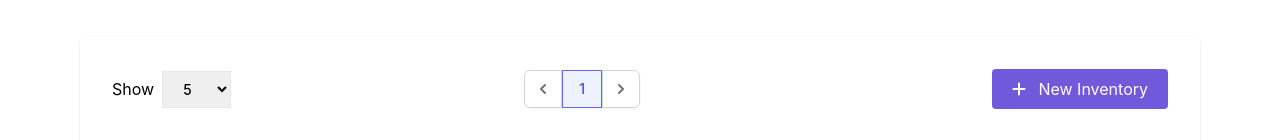
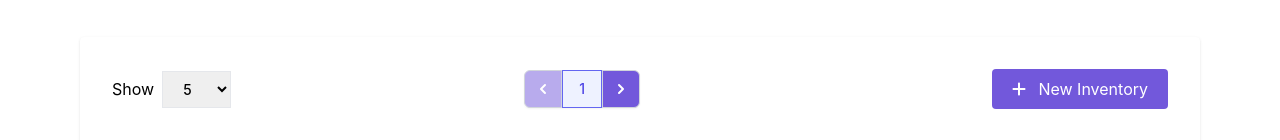
Before and after one commit to jsxshamim/warehouse-management-client, a React (Create React App) app: page /manage-inventories in a window 1280 px wide. Shown: the part 248-388 px from the top of the page. Built offline with nearby package versions, Linux system fonts and the light colour scheme; no server answers; sample sign-in values are in the browser's storage.

Commit message:
update localhost to heroku server

```diff
--- a/src/Components/Home/Features/Features.js
+++ b/src/Components/Home/Features/Features.js
@@ -4,7 +4,7 @@ import Feature from "./Feature";
 import "./Features.css";
 
 const Features = () => {
-    const [features] = useGetData("http://localhost:5000/features");
+    const [features] = useGetData("https://easystock-server.herokuapp.com/features");
 
     return (
         <section id="features" className="container mx-auto py-20 bg-gray-50">
--- a/src/Components/Home/RecentInventories/RecentInventories.js
+++ b/src/Components/Home/RecentInventories/RecentInventories.js
@@ -6,7 +6,7 @@ import RecentInventory from "./RecentInventory";
 const RecentInventories = () => {
     const navigate = useNavigate();
 
-    const [inventories] = useGetData("http://localhost:5000/inventories");
+    const [inventories] = useGetData("https://easystock-server.herokuapp.com/inventories");
 
     return (
         <section className="container mx-auto py-20 shadow-lg">
--- a/src/Components/ManageInventories/Inventories/Inventories.js
+++ b/src/Components/ManageInventories/Inventories/Inventories.js
@@ -12,7 +12,7 @@ import Pagination from "../../Shared/Pagination/Pagination";
 import "./Inventory.css";
 
 const Inventories = () => {
-    const [inventories, setInventories] = useGetData("http://localhost:5000/inventories");
+    const [inventories, setInventories] = useGetData("https://easystock-server.herokuapp.com/inventories");
     const [show, setShow] = useState(false);
     const [user] = useAuthState(auth);
     const [size, setSize] = useState(5);
@@ -27,7 +27,7 @@ const Inventories = () => {
     const handleAddInventory = async (data) => {
         const newInventory = { ...data, addedDate: new Date() };
 
-        const API = "http://localhost:5000/inventory";
+        const API = "https://easystock-server.herokuapp.com/inventory";
         try {
             await axios.post(API, newInventory);
 
@@ -45,7 +45,7 @@ const Inventories = () => {
         if (confirmed) {
             const remaining = inventories.filter((inventory) => inventory._id !== id);
             setInventories(remaining);
-            const API = `http://localhost:5000/inventory/${id}`;
+            const API = `https://easystock-server.herokuapp.com/inventory/${id}`;
             axios.delete(API).then((res) => console.log(res.data));
         }
     };
--- a/src/Components/ManageInventories/Inventory/Inventory.js
+++ b/src/Components/ManageInventories/Inventory/Inventory.js
@@ -26,7 +26,7 @@ const Inventory = ({ inventory, handleDeleteInventory }) => {
             addedDate: new Date(),
         };
 
-        const API = `http://localhost:5000/inventory/${inventory._id}`;
+        const API = `https://easystock-server.herokuapp.com/inventory/${inventory._id}`;
 
         fetch(API, {
             method: "PUT",
--- a/src/Components/ManageInventories/InventoryDetails/InventoryDetails.js
+++ b/src/Components/ManageInventories/InventoryDetails/InventoryDetails.js
@@ -10,7 +10,7 @@ const InventoryDetails = () => {
     const [success, setSuccess] = useState(false);
 
     const handleUpdateStock = (id, newStock) => {
-        const API = `http://localhost:5000/update-stock/${id}`;
+        const API = `https://easystock-server.herokuapp.com/update-stock/${id}`;
 
         fetch(API, {
             method: "PUT",
--- a/src/Components/MyInventories/MyInventories.js
+++ b/src/Components/MyInventories/MyInventories.js
@@ -15,7 +15,7 @@ const MyInventories = () => {
     const [inventories, setInventories] = useState([]);
 
     useEffect(() => {
-        const API = `http://localhost:5000/myInventories?email=${user?.email}`;
+        const API = `https://easystock-server.herokuapp.com/myInventories?email=${user?.email}`;
         const getInventories = async () => {
             try {
                 const { data } = await axios.get(API, {
@@ -42,7 +42,7 @@ const MyInventories = () => {
     const handleAddInventory = async (data) => {
         const newInventory = { ...data, addedDate: new Date() };
 
-        const API = "http://localhost:5000/inventory";
+        const API = "https://easystock-server.herokuapp.com/inventory";
         try {
             await axios.post(API, newInventory);
 
@@ -60,7 +60,7 @@ const MyInventories = () => {
         if (confirmed) {
             const remaining = inventories.filter((inventory) => inventory._id !== id);
             setInventories(remaining);
-            const API = `http://localhost:5000/inventory/${id}`;
+            const API = `https://easystock-server.herokuapp.com/inventory/${id}`;
             axios.delete(API).then((res) => console.log(res.data));
         }
     };
--- a/src/Components/Shared/Pagination/Pagination.css
+++ b/src/Components/Shared/Pagination/Pagination.css
@@ -6,3 +6,6 @@
     background-color: #f47a01;
     color: white;
 }
+.disabled {
+
+}
--- a/src/Components/Shared/Pagination/Pagination.js
+++ b/src/Components/Shared/Pagination/Pagination.js
@@ -8,7 +8,7 @@ const Pagination = ({ setInventories, size }) => {
     const [page, setPage] = useState(0);
 
     useEffect(() => {
-        const url = `http://localhost:5000/inventories?page=${page}&size=${size}`;
+        const url = `https://easystock-server.herokuapp.com/inventories?page=${page}&size=${size}`;
         fetch(url)
             .then((res) => res.json())
             .then((data) => {
@@ -17,7 +17,7 @@ const Pagination = ({ setInventories, size }) => {
     }, [page, setInventories, size]);
 
     useEffect(() => {
-        fetch("http://localhost:5000/numberOfItems")
+        fetch("https://easystock-server.herokuapp.com/numberOfItems")
             .then((res) => res.json())
             .then((data) => {
                 const numberOfPage = data.count / size;
@@ -29,7 +29,7 @@ const Pagination = ({ setInventories, size }) => {
         <>
             <div class="bg-white flex items-center justify-between">
                 <div class="flex-1 flex justify-between sm:hidden">
-                    <button onClick={() => setPage(page - 1)} class="relative inline-flex items-center px-4 py-2 border border-gray-300 text-sm font-medium rounded-md text-gray-700 bg-white hover:bg-gray-50">
+                    <button disabled={page === 0 ? true : false} onClick={() => setPage(page - 1)} class={`relative inline-flex items-center px-4 py-2 border border-gray-300 text-sm font-medium rounded-md text-gray-700 bg-white hover:bg-gray-50`}>
                         {" "}
                         Previous{" "}
                     </button>
@@ -40,7 +40,11 @@ const Pagination = ({ setInventories, size }) => {
                 </div>
                 <div class="hidden sm:flex-1 sm:flex sm:items-center sm:justify-between">
                     <nav class="relative z-0 inline-flex rounded-md shadow-sm" aria-label="Pagination">
-                        <button onClick={() => setPage(page - 1)} class="relative inline-flex items-center px-2 py-2 rounded-l-md border border-gray-300 bg-white text-sm font-medium text-gray-500 hover:bg-gray-50">
+                        <button
+                            disabled={page === 0 ? true : false}
+                            onClick={() => setPage(page - 1)}
+                            class={`disabled:bg-secondary/50  disabled:cursor-not-allowed relative inline-flex items-center px-2 py-2 rounded-l-md border border-gray-300 bg-secondary text-sm font-medium text-white `}
+                        >
                             <span class="sr-only">Previous</span>
 
                             <svg class="h-5 w-5" xmlns="http://www.w3.org/2000/svg" viewBox="0 0 20 20" fill="currentColor" aria-hidden="true">
@@ -58,7 +62,7 @@ const Pagination = ({ setInventories, size }) => {
                                 {number + 1}
                             </button>
                         ))}
-                        <button onClick={() => setPage(page + 1)} class="relative inline-flex items-center px-2 py-2 rounded-r-md border border-gray-300 bg-white text-sm font-medium text-gray-500 hover:bg-gray-50">
+                        <button onClick={() => setPage(page + 1)} class="relative inline-flex items-center px-2 py-2 rounded-r-md border border-gray-300 bg-secondary text-sm font-medium text-white ">
                             <span class="sr-only">Next</span>
 
                             <svg class="h-5 w-5" xmlns="http://www.w3.org/2000/svg" viewBox="0 0 20 20" fill="currentColor" aria-hidden="true">
--- a/src/Hooks/useInventory.js
+++ b/src/Hooks/useInventory.js
@@ -8,7 +8,7 @@ const useInventory = (inventoryID) => {
     useEffect(() => {
         const getInventory = async () => {
             try {
-                const API = `http://localhost:5000/inventory/${inventoryID}`;
+                const API = `https://easystock-server.herokuapp.com/inventory/${inventoryID}`;
                 const { data } = await axios.get(API);
                 setInventory(data);
                 setStock(data.stock);
--- a/src/Hooks/useToken.js
+++ b/src/Hooks/useToken.js
@@ -9,7 +9,7 @@ const useToken = (user) => {
         const getData = async () => {
             const email = user?.user?.email;
             if (email) {
-                const { data } = await axios.post("http://localhost:5000/login", { email });
+                const { data } = await axios.post("https://easystock-server.herokuapp.com/login", { email });
                 const accessToken = data?.token;
                 localStorage.setItem("access-token", accessToken);
                 setToken(accessToken);
```
